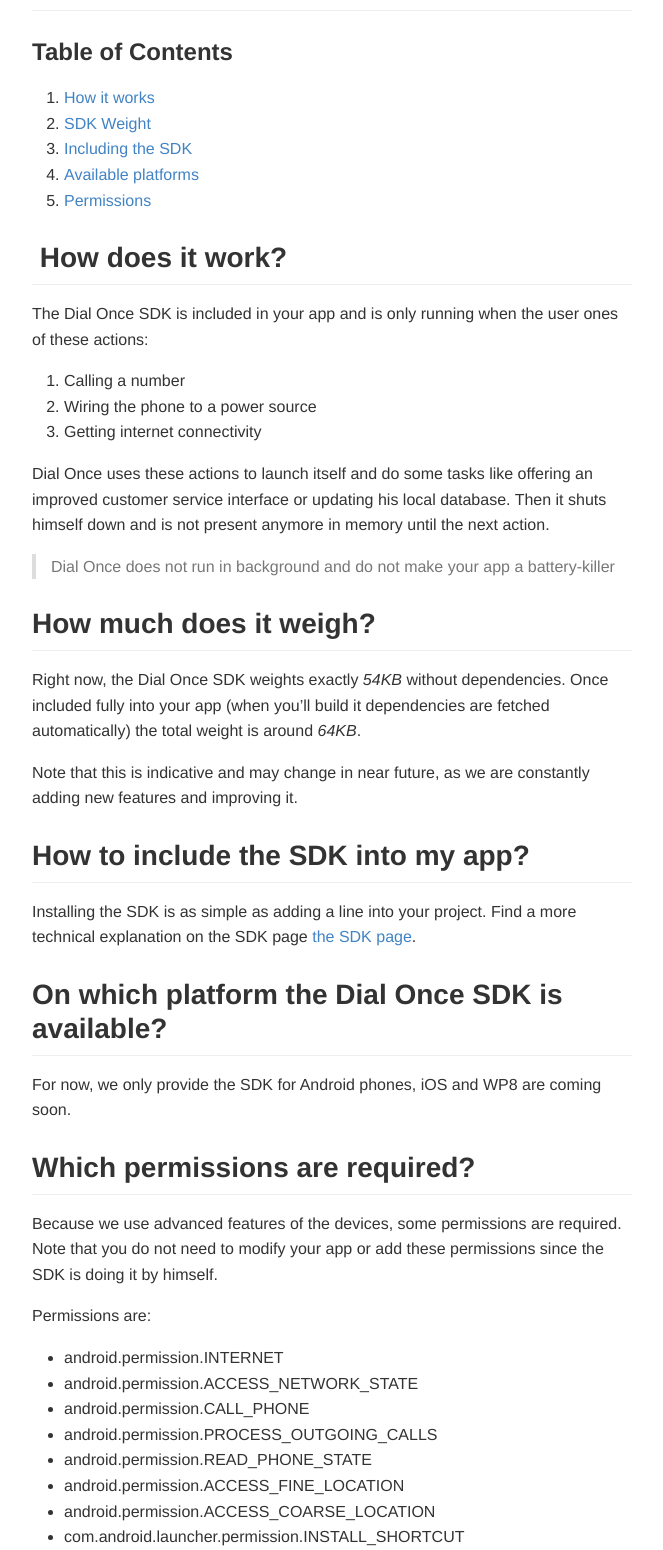
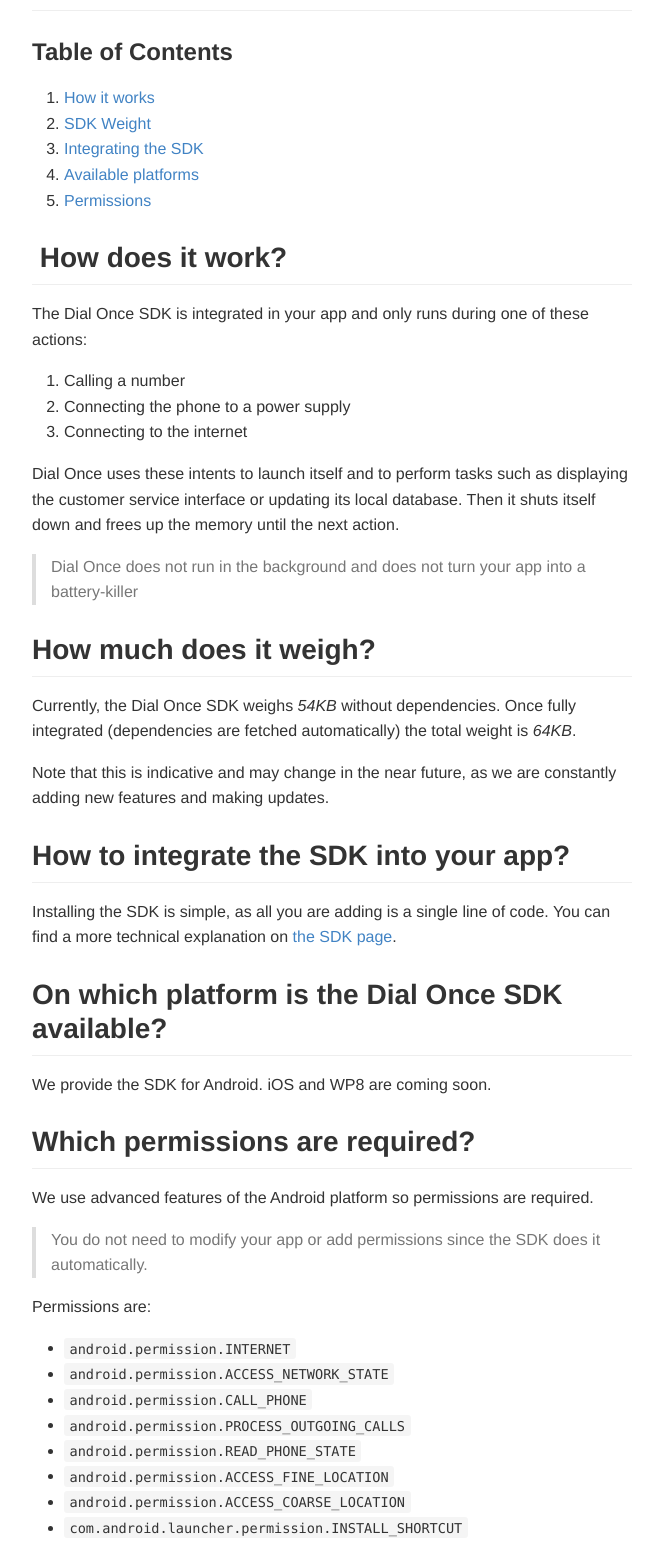
Before and after one commit to dialonce/dialonce.github.io, a Jekyll site: the page built from android/specs/index.md, in a window 1280 px wide. Shown: the part 371-1921 px from the top of the page, without its empty margins (308-971 px from the left). Built offline with Jekyll 4.4.1, drawn with Linux system fonts in a browser that asks for light colours.

Commit message:
Updating the Dial Once Specifications

```diff
--- a/android/specs/index.md
+++ b/android/specs/index.md
@@ -8,45 +8,55 @@
 
 ### Table of Contents
 
-1.  [How it works](#how-does-it-work)
-2.  [SDK Weight](#how-much-does-it-weight)
-3.  [Including the SDK](#how-to-include-the-sdk-into-my-app)
-4.  [Available platforms](#on-which-platform-the-dial-once-sdk-is-available)
-5.  [Permissions](#which-permissions-are-required)
+1.	[How it works](#how-does-it-work)
+2.	[SDK Weight](#how-much-does-it-weigh)
+3.	[Integrating the SDK](#how-to-integrate-the-sdk-into-your-app)
+4.	[Available platforms](#on-which-platform-is-the-dial-once-sdk-available)
+5.	[Permissions](#which-permissions-are-required)
 
 ## How does it work?
-The Dial Once SDK is included in your app and is only running when the user ones of these actions:
 
-1. Calling a number
-2. Wiring the phone to a power source
-3. Getting internet connectivity
+The Dial Once SDK is integrated in your app and only runs during one of these actions:
 
-Dial Once uses these actions to launch itself and do some tasks like offering an improved customer service interface or updating his local database. Then it shuts himself down and is not present anymore in memory until the next action.
+1.	Calling a number
+2.	Connecting the phone to a power supply
+3.	Connecting to the internet
 
-> Dial Once does not run in background and do not make your app a battery-killer
+Dial Once uses these intents to launch itself and to perform tasks such as displaying the customer service interface or updating its local database. Then it shuts itself down and frees up the memory until the next action.
 
-## How much does it weigh?
-Right now, the Dial Once SDK weights exactly *54KB* without dependencies. Once included fully into your app (when you'll build it dependencies are fetched automatically) the total weight is around *64KB*.
+> Dial Once does not run in the background and does not turn your app into a battery-killer
 
-Note that this is indicative and may change in near future, as we are constantly adding new features and improving it.
+How much does it weigh?
+-----------------------
 
-## How to include the SDK into my app?
-Installing the SDK is as simple as adding a line into your project.
-Find a more technical explanation on the SDK page [the SDK page](/android/howto).
+Currently, the Dial Once SDK weighs *54KB* without dependencies. Once fully integrated (dependencies are fetched automatically) the total weight is *64KB*.
 
-## On which platform the Dial Once SDK is available?
-For now, we only provide the SDK for Android phones, iOS and WP8 are coming soon.
+Note that this is indicative and may change in the near future, as we are constantly adding new features and making updates.
 
-## Which permissions are required?
-Because we use advanced features of the devices, some permissions are required. Note that you do not need to modify your app or add these permissions since the SDK is doing it by himself.
+How to integrate the SDK into your app?
+---------------------------------------
+
+Installing the SDK is simple, as all you are adding is a single line of code. You can find a more technical explanation on [the SDK page](/android/howto).
+
+On which platform is the Dial Once SDK available?
+-------------------------------------------------
+
+We provide the SDK for Android. iOS and WP8 are coming soon.
+
+Which permissions are required?
+-------------------------------
+
+We use advanced features of the Android platform so permissions are required.
+
+> You do not need to modify your app or add permissions since the SDK does it automatically.
 
 Permissions are:
 
-+ android.permission.INTERNET
-+ android.permission.ACCESS_NETWORK_STATE
-+ android.permission.CALL_PHONE
-+ android.permission.PROCESS_OUTGOING_CALLS
-+ android.permission.READ_PHONE_STATE
-+ android.permission.ACCESS_FINE_LOCATION
-+ android.permission.ACCESS_COARSE_LOCATION
-+ com.android.launcher.permission.INSTALL_SHORTCUT
+-	`android.permission.INTERNET`
+-	`android.permission.ACCESS_NETWORK_STATE`
+-	`android.permission.CALL_PHONE`
+-	`android.permission.PROCESS_OUTGOING_CALLS`
+-	`android.permission.READ_PHONE_STATE`
+-	`android.permission.ACCESS_FINE_LOCATION`
+-	`android.permission.ACCESS_COARSE_LOCATION`
+-	`com.android.launcher.permission.INSTALL_SHORTCUT`
```
